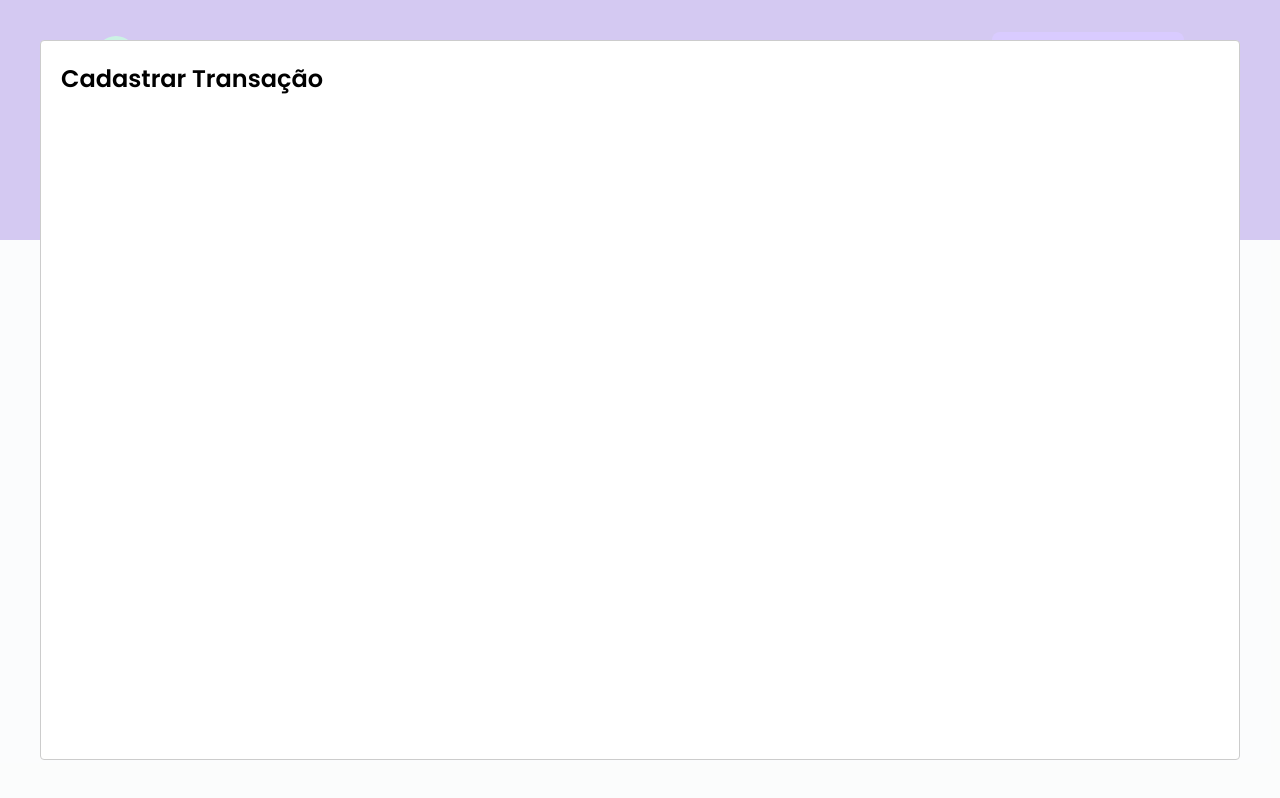
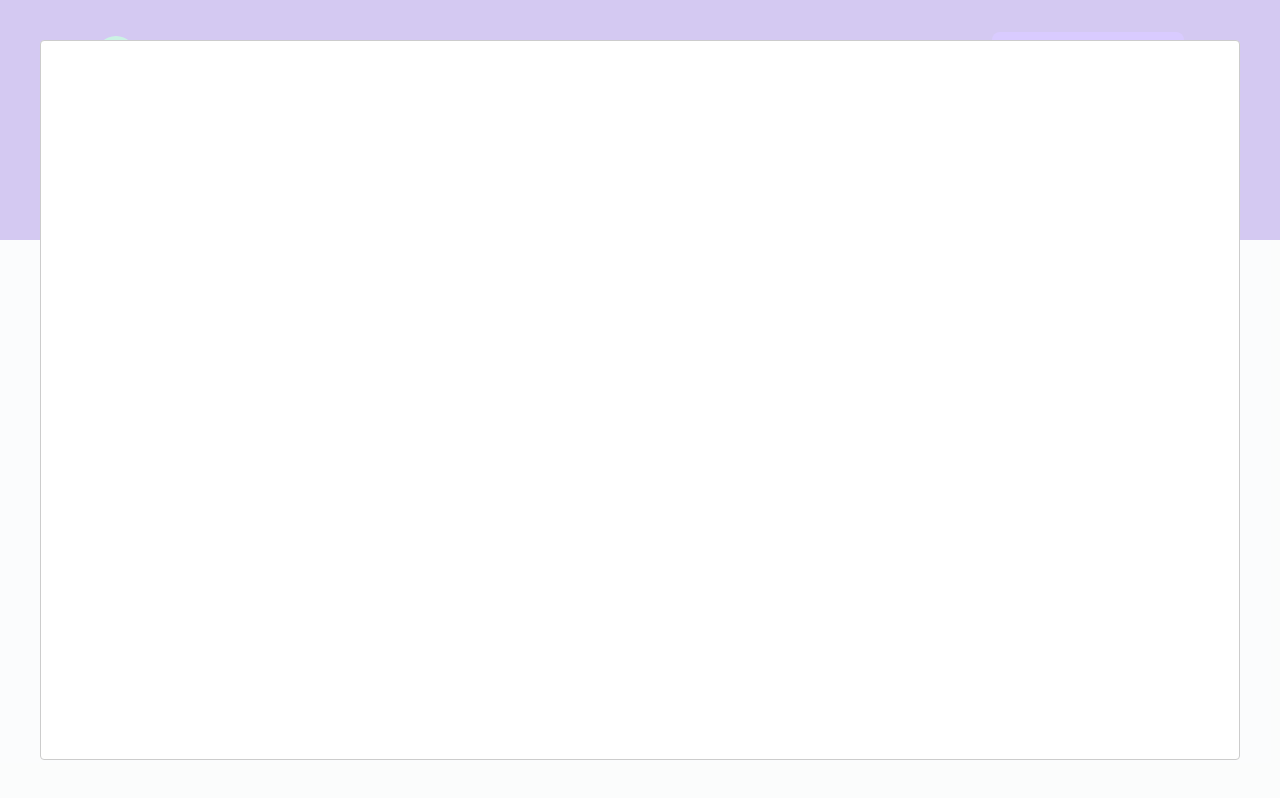
Before and after one commit to JuanSavedra/DtMoney, a React (Create React App) app: page / in a window 1280 px wide. Both pictures are taken after a click on the button "Nova transação". Built offline with nearby package versions, Linux system fonts and the light colour scheme; no server answers; what miragejs would draw is missing.

Commit message:
new transaction modal

```diff
--- a/src/App.tsx
+++ b/src/App.tsx
@@ -3,6 +3,7 @@
 import { useState } from 'react';
 import { Dashboard } from './components /Dashboard/index';
 import { GlobalStyle } from "./styles/global";
+import { NewTransactionModal } from './components /NewTransactionModal';
 
 Modal.setAppElement('#root');
 
@@ -21,12 +22,10 @@
     <>
       <Header onOpenNewTransactionModal={handleOpenNewTransactionModal}/>
       <Dashboard />
-      <Modal
+      <NewTransactionModal
         isOpen={isOpenNewTransactionModal}
         onRequestClose={handleCloseNewTransactionModal}
-      >
-        <h2>Cadastrar Transação</h2>
-      </Modal>
+      />
       <GlobalStyle />
     </>
   );
--- /dev/null
+++ b/src/components /NewTransactionModal/index.tsx
@@ -0,0 +1,17 @@
+import Modal from 'react-modal';
+
+interface NewTransactionModalProps {
+  isOpen: boolean;
+  onRequestClose: () => void;
+}
+
+export function NewTransactionModal({ isOpen, onRequestClose }: NewTransactionModalProps) {
+  return (
+    <Modal
+      isOpen={isOpen}
+      onRequestClose={onRequestClose}
+    >
+
+    </Modal>
+  )
+}
--- /dev/null
+++ b/src/components /NewTransactionModal/styles.ts
@@ -0,0 +1,5 @@
+import styled from 'styled-components';
+
+export const Container = styled.div`
+
+`
```
